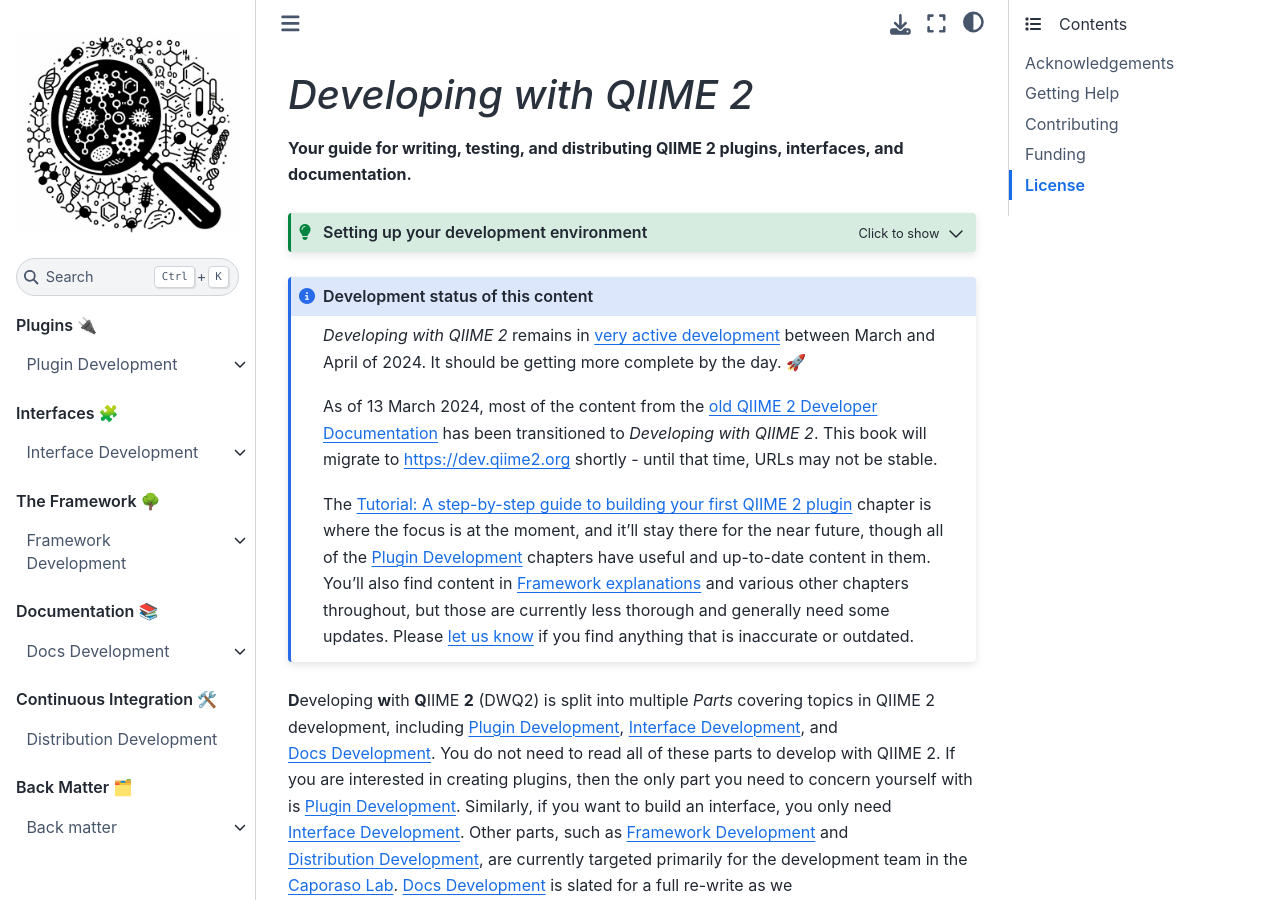
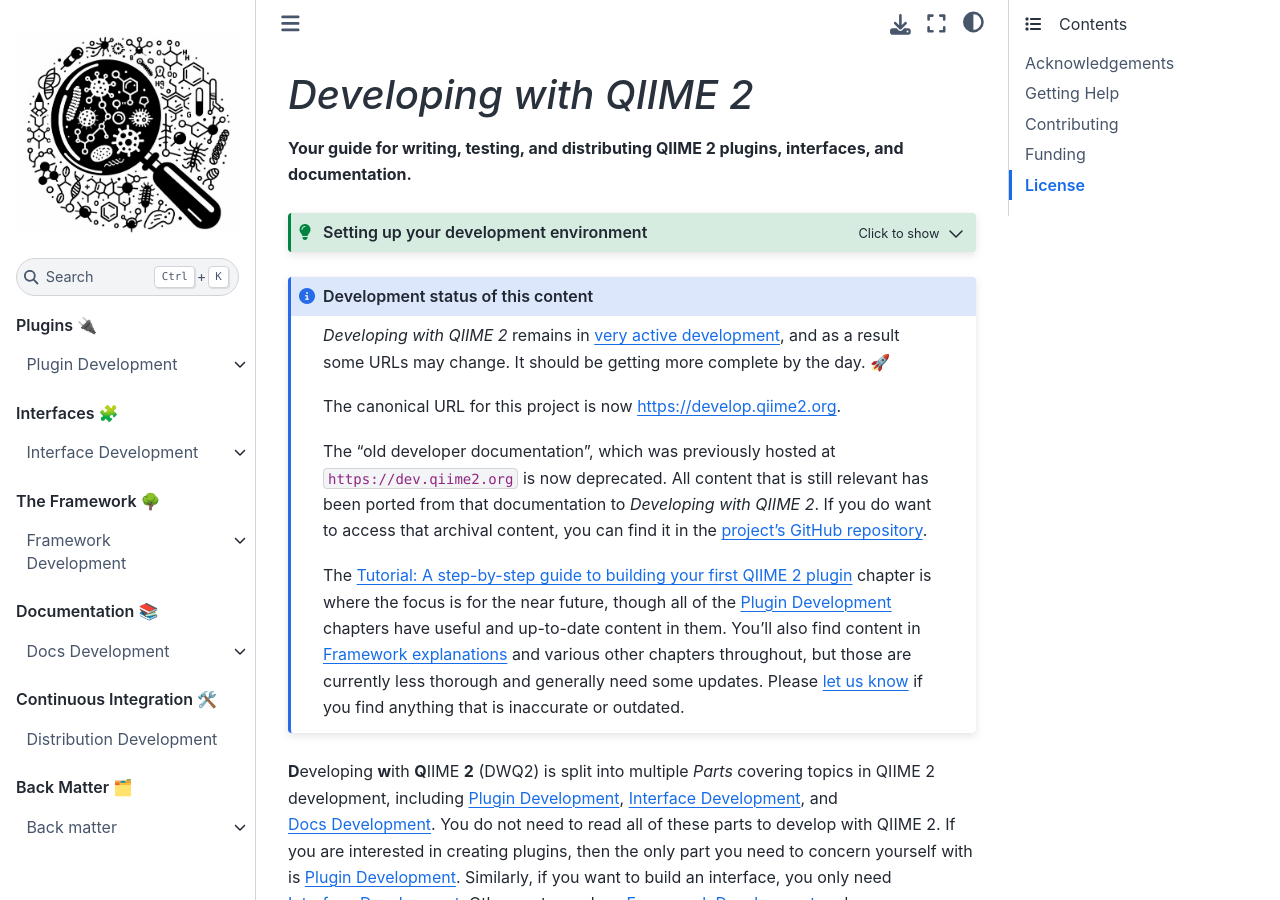
Before and after one commit to caporaso-lab/developing-with-qiime2, a Jupyter Book: the page built from book/intro.md, in a window 1280 px wide and 900 px high. Built offline with Jupyter Book 1.0.4 settings and Sphinx 7.4.7 and the Sphinx Book theme 1.1.4, drawn with Linux system fonts in a browser that asks for light colours; pages that are not in the unit, such as notebooks, are missing from menus; cross-references to code outside the pages are shown as plain code.

````diff
--- a/book/_config.yml
+++ b/book/_config.yml
@@ -32,7 +32,7 @@ bibtex_bibfiles:
   - _static/references.bib
 
 repository:
-  url: https://cap-lab.bio/developing-with-qiime2/
+  url: https://github.com/caporaso-lab/developing-with-qiime2
   path_to_book: book
   branch: main
 
--- a/book/intro.md
+++ b/book/intro.md
@@ -9,13 +9,16 @@ If you just want to find instructions for creating your QIIME 2 development envi
 
 ```{admonition} Development status of this content
 :class: note
-*Developing with QIIME 2* remains in [very active development](https://github.com/caporaso-lab/developing-with-qiime2/commits/main/) between March and April of 2024.
+*Developing with QIIME 2* remains in [very active development](https://github.com/caporaso-lab/developing-with-qiime2/commits/main/), and as a result some URLs may change.
 It should be getting more complete by the day. 🚀
 
-As of 13 March 2024, most of the content from the [old QIIME 2 Developer Documentation](https://dev.qiime2.org/2024.2/) has been transitioned to *Developing with QIIME 2*.
-This book will migrate to https://dev.qiime2.org shortly - until that time, URLs may not be stable.
+The canonical URL for this project is now https://develop.qiime2.org.
 
-The [](plugin-tutorial-intro) chapter is where the focus is at the moment, and it'll stay there for the near future, though all of the [](plugins/intro.md) chapters have useful and up-to-date content in them.
+The "old developer documentation", which was previously hosted at `https://dev.qiime2.org` is now deprecated.
+All content that is still relevant has been ported from that documentation to *Developing with QIIME 2*.
+If you do want to access that archival content, you can find it in the [project's GitHub repository](https://github.com/qiime2/dev-docs).
+
+The [](plugin-tutorial-intro) chapter is where the focus is for the near future, though all of the [](plugins/intro.md) chapters have useful and up-to-date content in them.
 You'll also find content in [](framework-explanations) and various other chapters throughout, but those are currently less thorough and generally need some updates.
 Please [let us know](https://github.com/caporaso-lab/developing-with-qiime2/issues) if you find anything that is inaccurate or outdated.
 ```
````
Also changed, not shown: README.md (+3 -3 lines), book/docs/developer-documentation.md (+0 -2 lines), book/plugins/tutorials/add-nw-align-method.md (+1 -1 lines), environment.yml (added, +10 -0 lines), .readthedocs.yml, 1 other file.
